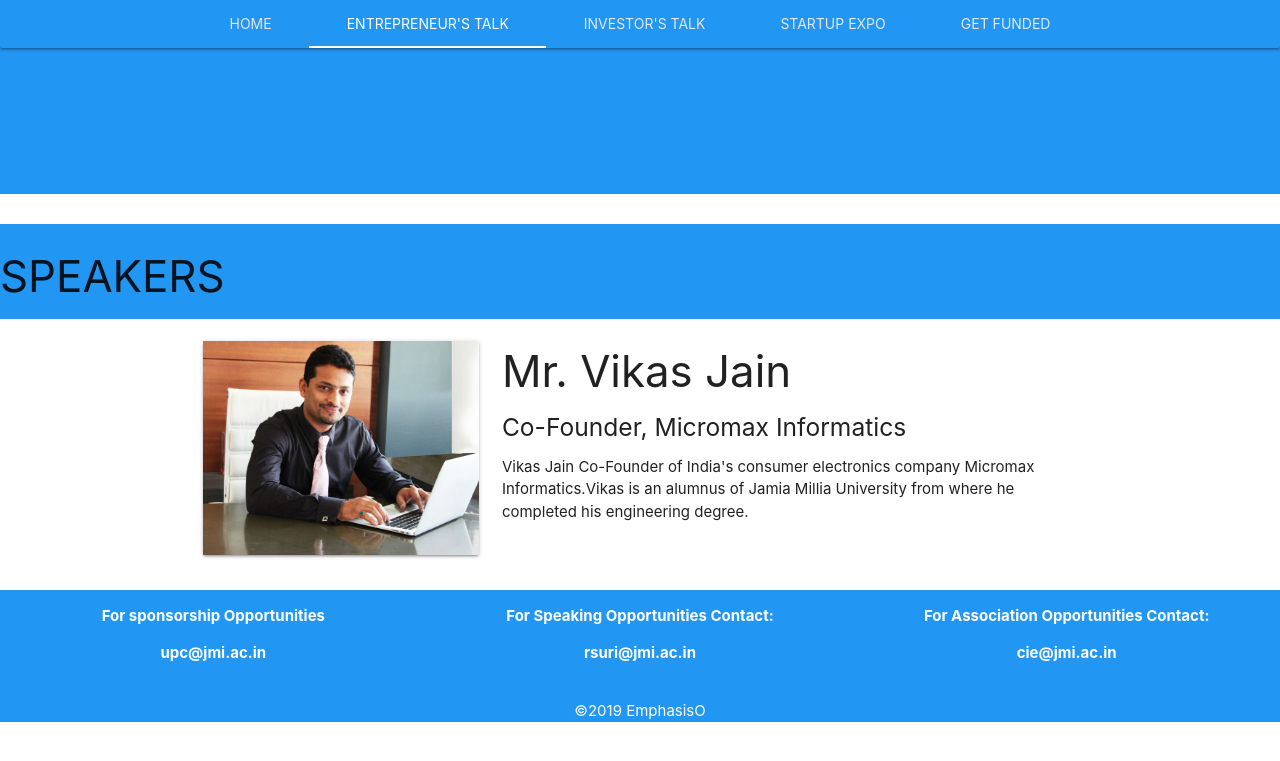
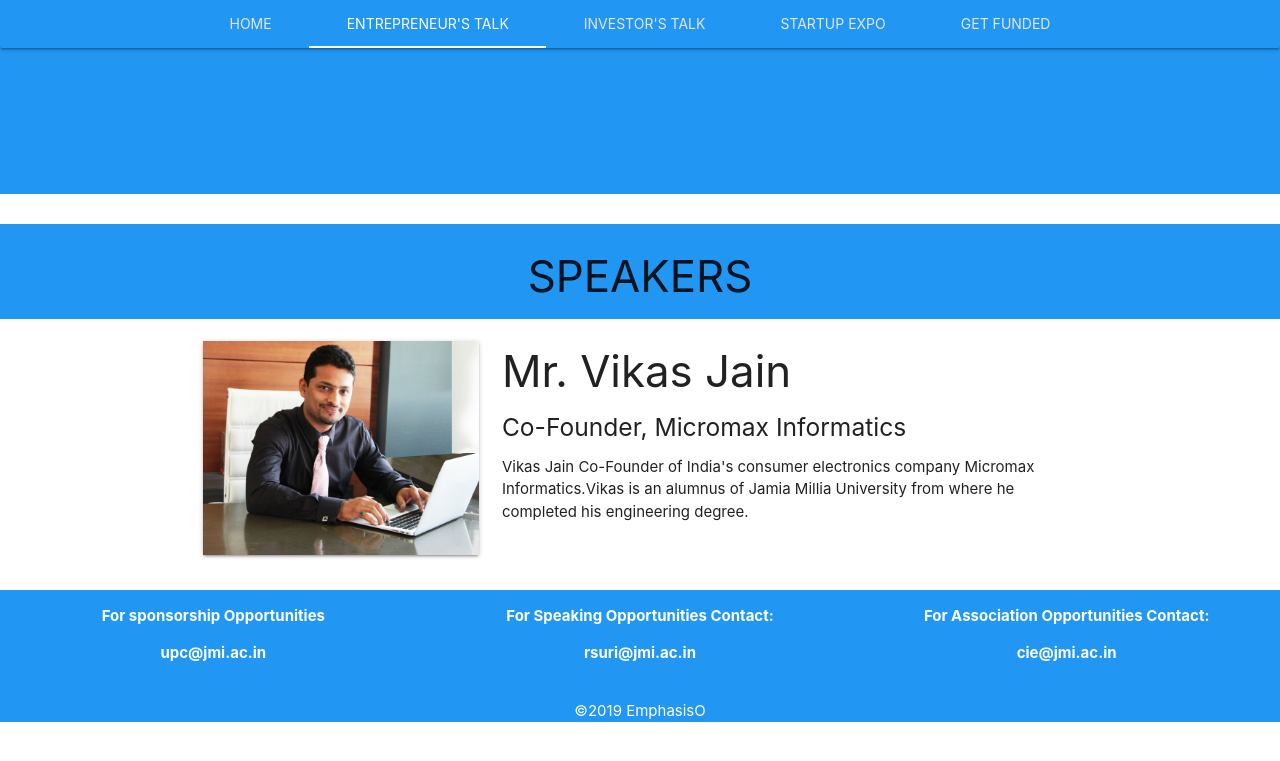
Before and after one commit to FinFO-app/emphasisO.com, a Jekyll site: the page esummit.html, which Jekyll copies as it is, in a window 1280 px wide and 900 px high, scrolled down 776 px. Shown: the top 761 px of the window. Built offline with Jekyll 4.4.1, drawn with Linux system fonts in a browser that asks for light colours.

Commit message:
Update esummit.html

```diff
--- a/esummit.html
+++ b/esummit.html
@@ -86,7 +86,7 @@ from diversified sectors will be sharing their experiences.</li>
 
         	</div>
     	</div>
-	    <h3>SPEAKERS</h3>
+	    <h3 align="center">SPEAKERS</h3>
         <div id="content2" class="white ">
             <div class="slideshow-container">
                 <div class="container mySlides2">
```
